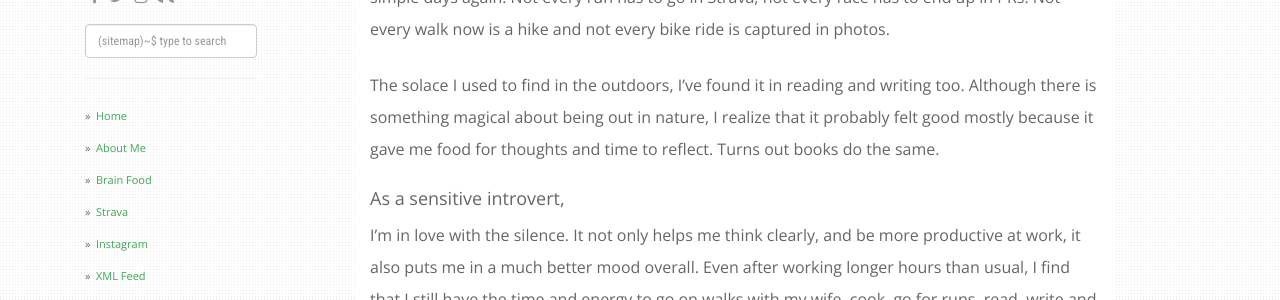
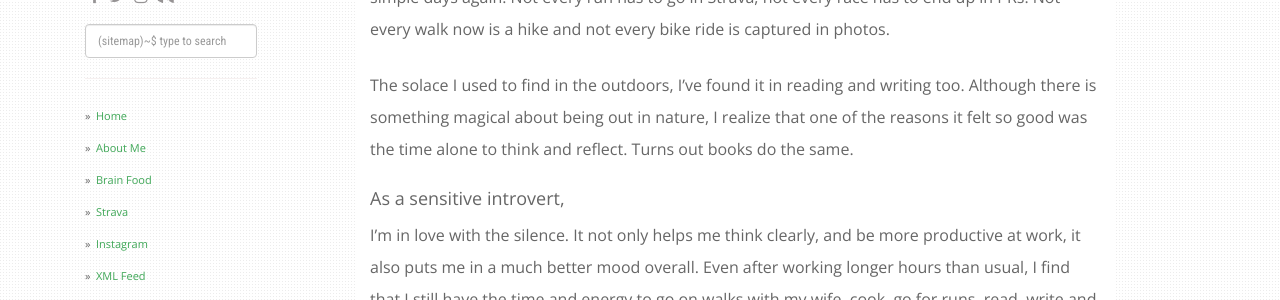
Before and after one commit to outofdesk/outofdesk.github.io, a Jekyll site: the page built from _posts/2020-05-14-pandemic.md, in a window 1280 px wide and 900 px high, scrolled down 3256 px. Shown: the part 186-486 px from the top of the window. Built offline with Jekyll 4.4.1, drawn with Linux system fonts in a browser that asks for light colours; nearby versions of some CDN libraries; some web fonts are replaced.

Commit message:
updates pandemic

```diff
--- a/_posts/2020-05-14-pandemic.md
+++ b/_posts/2020-05-14-pandemic.md
@@ -67,7 +67,7 @@ I was really worried about not being able to travel. I had a few races that I ha
 
 I started running a couple of yers ago for the fun of it, and maybe a little to lose weight, but over time, I was getting obsessed about quantifying all the runs and workouts. I’m now back to those simple days again. Not every run has to go in Strava, not every race has to end up in PRs. Not every walk now is a hike and not every bike ride is captured in photos.
 
-The solace I used to find in the outdoors, I’ve found it in reading and writing too. Although there is something magical about being out in nature, I realize that it probably felt good mostly because it gave me food for thoughts and time to reflect. Turns out books do the same.
+The solace I used to find in the outdoors, I’ve found it in reading and writing too. Although there is something magical about being out in nature, I realize that one of the reasons it felt so good was the time alone to think and reflect. Turns out books do the same.
 
 #### As a sensitive introvert,
 I’m in love with the silence. It not only helps me think clearly, and be more productive at work, it also puts me in a much better mood overall. Even after working longer hours than usual, I find that I still have the time and energy to go on walks with my wife, cook, go for runs, read, write and talk to friends and family over the phone.
```
Also changed, not shown: 3 other files.
